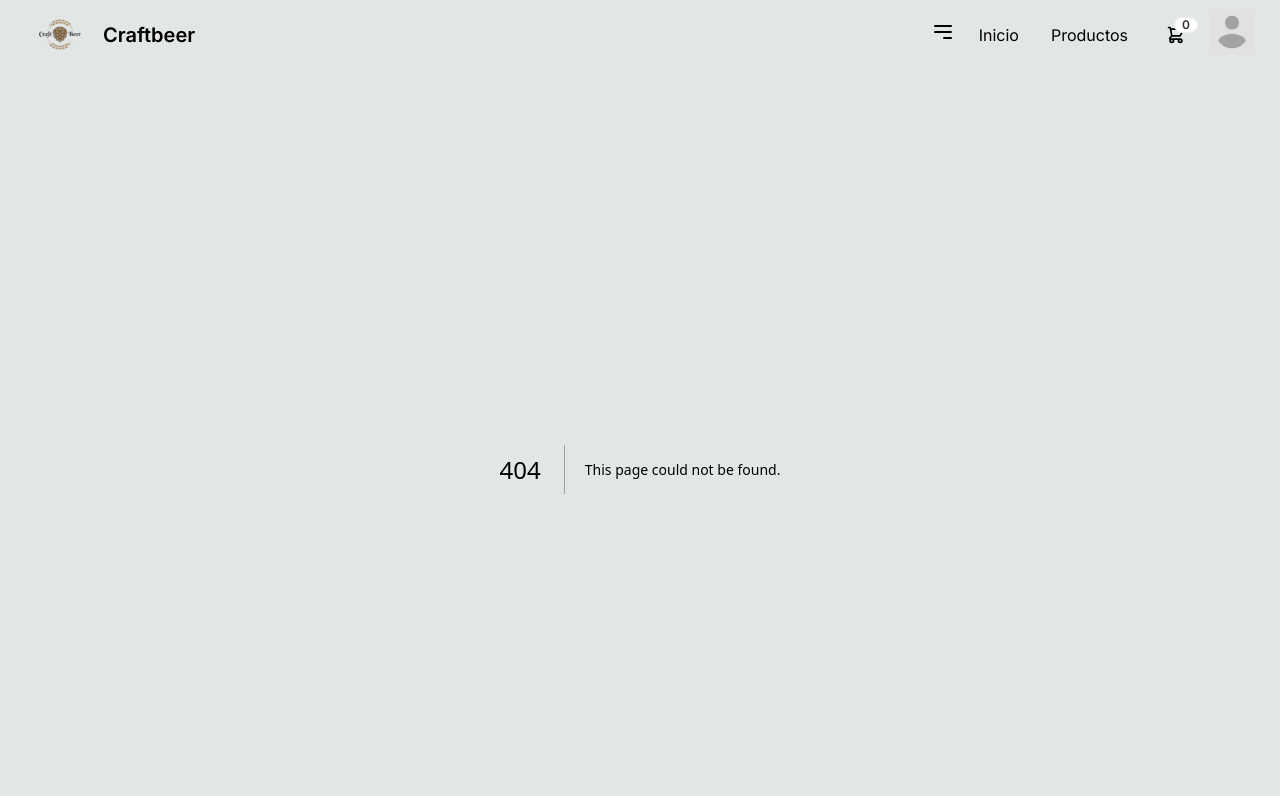
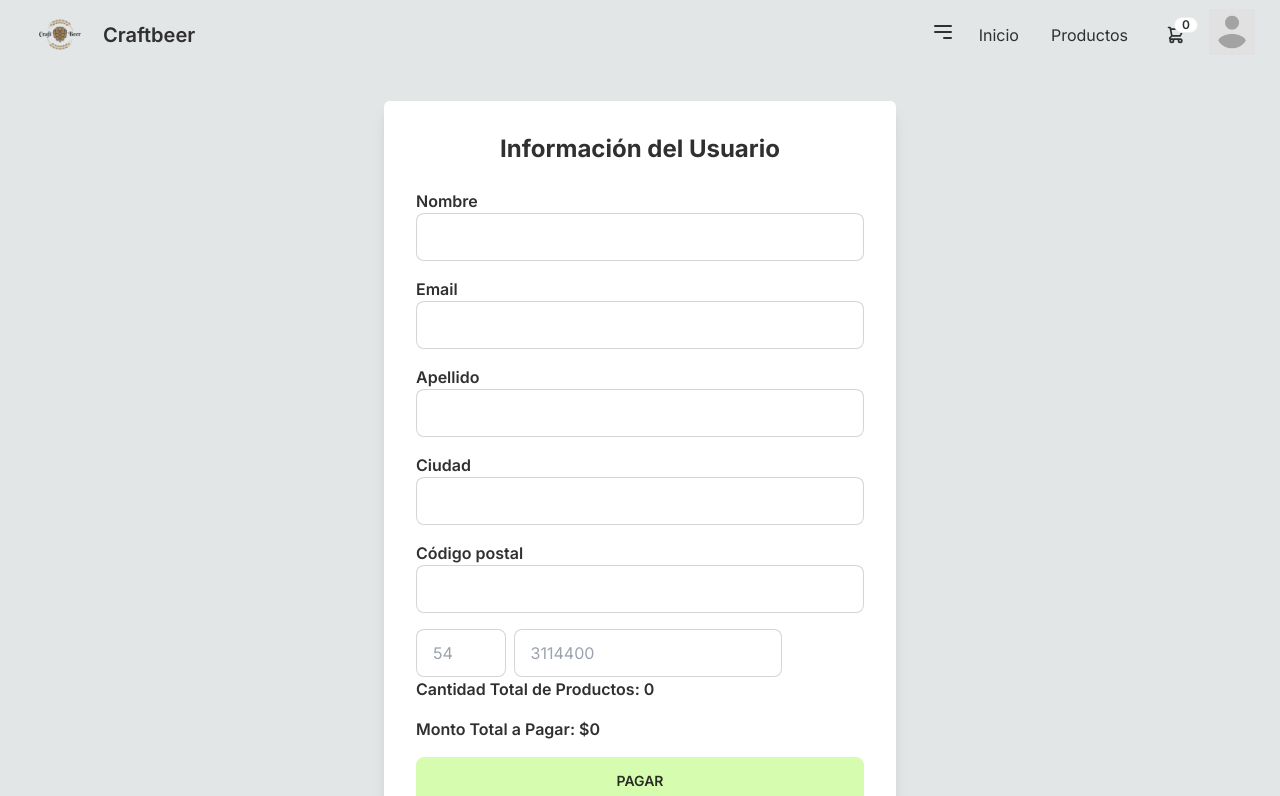
Before and after one commit to LksR-dev/ecommerce-front, a Next.js app: page /pay in a window 1280 px wide. Before the commit this address had no page. Shown: the top 796 px of the page. Built offline with nearby package versions, Linux system fonts and the light colour scheme.

Commit message:
add payment page and api integration

```diff
--- a/src/app/api/api.ts
+++ b/src/app/api/api.ts
@@ -1,6 +1,7 @@
 import { fetchApi } from "./fetchApi";
 
 export const getConfig = async (direction: string, token?: string) => {
+  console.log('token?',token)
   return await fetchApi(direction, {
     method: "get",
     headers: {
--- a/src/app/api/fetchApi.ts
+++ b/src/app/api/fetchApi.ts
@@ -9,8 +9,7 @@ export const fetchApi = async (direction: string, config: RequestOptions) => {
   //   process.env.NODE_ENV === "production"
   //     ? process.env.PRODUCTION_URL
   //     : "http://localhost:3001/api";
-  const BASE_API_URL = process.env.PRODUCTION_URL
-
+  const BASE_API_URL = "https://crud-nextjs-ts.vercel.app/api"
   const url = BASE_API_URL + direction;
   const fullConfig = {
     ...config,
--- a/src/app/api/index.ts
+++ b/src/app/api/index.ts
@@ -21,6 +21,15 @@ async function signUp(email: string, code:string) {
   }
 }
 
+async function getUserData(token:string) {
+  const response = await getConfig("/me", token);
+  if (!response.error) {
+    return { status: true, response };
+  } else {
+    return { status: false, error: response.error };
+  }
+}
+
 async function products(){
   const response = await getConfig("/products/search?limit=15&offset=0")
   if(!response.error){
@@ -39,4 +48,13 @@ async function getProduct(id:string){
   }
 }
 
-export { sendAuthCode, signUp, products, getProduct }
+async function goToPay(productsIDs: string[], token:string){
+  const response = await postConfig(`/order`, {productsIDs}, token)
+    if(!response.error){
+    return response.urlToRedirect;
+  } else {
+    throw new Error(response.error)
+  }
+}
+
+export { sendAuthCode, signUp, products, getProduct, getUserData, goToPay }
--- a/src/app/components/products/productCard.tsx
+++ b/src/app/components/products/productCard.tsx
@@ -10,7 +10,8 @@ export default async function ProductCard(){
     <div className="grid grid-cols-1 sm:grid-cols-2 gap-8 w-full">
       {allProducts.map((product:any)=>{
         const {fields, objectID} = product;
-        const {images, title, unit_price } = fields;
+        const {images, title, unit_price, description } = fields;
+
         return (
           <div key={objectID} className="card bg-base-100 shadow-xl">
             <Link href={'/product/'+objectID}>
@@ -24,7 +25,7 @@ export default async function ProductCard(){
                 <p className="font-bold">${unit_price}</p>
               </Link>
               <div className="card-actions">
-                <ProductButton product={{unit_price, title, id: objectID, img: images[0].url}}/>
+                <ProductButton product={{unit_price, title, id: objectID, img: images[0].url, description }}/>
               </div>
             </div>
           </div>
--- a/src/app/my-orders/page.tsx
+++ b/src/app/my-orders/page.tsx
@@ -3,10 +3,28 @@ import {ProductItem}  from '@/app/ui/addProductBtn'
 import Image from 'next/image'
 import Link from 'next/link'
 import {useGetCartCookies} from '@/app/hooks/index'
+import { useGetAuthToken } from '../hooks/token'
+import { useRouter } from 'next/navigation'
+import { useState } from 'react'
 
 
 export default function MyOrders(){
   const cartItems = useGetCartCookies().cartItems;
+  const router = useRouter()
+  const {token, hasToken} = useGetAuthToken();
+  const [showErrorCode, setShowErrorCode] = useState<boolean>(false);
+
+  const handlePayClick = () => {
+    if (hasToken) {
+      router.push('/pay')
+    } else {
+      setShowErrorCode(true);
+      setTimeout(()=>{
+        setShowErrorCode(false)
+      },5000)
+    }
+  }
+
   return (
     <div className="container mx-auto p-4">
       <h1 className="font-bold text-center mb-8 text-2xl">Mis Pedidos</h1>
@@ -25,9 +43,12 @@ export default function MyOrders(){
           </div>
         ))}
       </div>
-      <Link href='/pay'>
-        <button className='btn-circle bg-blue-600 w-96 mt-11 mx-auto'>Comprar ahora</button>
-      </Link>
+      <button className='btn-circle bg-blue-600 w-96 mt-11 mx-auto' onClick={handlePayClick}>Comprar ahora</button>
+      {showErrorCode &&
+        <div className="card bg-red-100 p-4 shadow rounded">
+          <h2 className="font-semibold text-lg mb-2">Error de autenticación</h2>
+          <p className="text-gray-600">Debes estar logueado para poder comprar.</p>
+        </div>}
     </div>
   );
 
--- /dev/null
+++ b/src/app/pay/page.tsx
@@ -0,0 +1,138 @@
+'use client'
+import { useState, useEffect } from 'react';
+import { getUserData, goToPay } from '../api';
+import { useGetAuthToken } from '../hooks/token';
+import { useGetCartCookies } from '@/app/hooks/index'
+import { ProductItem } from '@/app/ui/addProductBtn'
+import { useRouter } from 'next/navigation';
+
+interface UserInterface {
+  id: string;
+  email: string;
+  name: string;
+  surname: string;
+  phone: { areaCode: string; number: number };
+  identification: { type: string; number: string };
+  address: AddressInterface;
+}
+
+interface AddressInterface {
+  zipCode: string;
+  streetName: string;
+  cityName: string;
+  stateName: string;
+  streetNumber: number;
+  floor?: string;
+  apartment?: string;
+}
+
+export default function Pay() {
+  const { hasToken, token } = useGetAuthToken();
+  const [userData, setUserData] = useState<UserInterface | undefined>();
+  const [totalProducts, setTotalProducts] = useState<number>(0);
+  const [totalPriceProd, setTotalPriceProd] = useState<number>(0);
+  const {cartItems, totalItems, totalPrice} = useGetCartCookies()
+  const router = useRouter();
+
+  useEffect(() => {
+    const data = async () => {
+      if (hasToken) {
+        const userDataFounded = await (await getUserData(token)).response;
+        setUserData(userDataFounded);
+        setTotalProducts(totalItems);
+        setTotalPriceProd(totalPrice);
+      }
+    };
+    data();
+  }, []);
+
+  const handleSubmit = async (e: React.FormEvent) => {
+    e.preventDefault();
+    const productsIDsToSend = cartItems.map((item:ProductItem)=> item.id);
+    const response = await goToPay(productsIDsToSend, token)
+    router.push(response)
+  }
+
+  return (
+    <div className="flex justify-center items-center h-screen">
+      <div className="max-w-lg p-8 bg-white shadow-lg rounded-md">
+        <h1 className="text-2xl font-bold mb-6 text-center">Información del Usuario</h1>
+        <form onSubmit={handleSubmit}>
+          <div className="mb-4">
+            <label htmlFor="name" className="font-semibold">Nombre</label>
+            <input
+              type="text"
+              id="name"
+              className="input input-bordered w-full"
+              defaultValue={userData?.name || ''}
+              required
+            />
+          </div>
+          <div className="mb-4">
+            <label htmlFor="email" className="font-semibold">Email</label>
+            <input
+              type="email"
+              id="email"
+              className="input input-bordered w-full"
+              defaultValue={userData?.email || ''}
+              required
+            />
+          </div>
+          <div className="mb-4">
+            <label htmlFor="surname" className="font-semibold">Apellido</label>
+            <input
+              type="text"
+              id="surname"
+              className="input input-bordered w-full"
+              defaultValue={userData?.surname || ''}
+              required
+            />
+          </div>
+          <div className="mb-4">
+            <label htmlFor="cityName" className="font-semibold">Ciudad</label>
+            <input
+              type="text"
+              id="cityName"
+              className="input input-bordered w-full"
+              defaultValue={userData?.address.cityName || ''}
+              required
+            />
+          </div>
+          <div className="mb-4">
+            <label htmlFor="zipCode" className="font-semibold">Código postal</label>
+            <input
+              type="text"
+              id="zipCode"
+              className="input input-bordered w-full"
+              defaultValue={userData?.address.zipCode || ''}
+              required
+            />
+          </div>
+          <div className="flex">
+            <input
+              type="string"
+              defaultValue={userData?.phone?.areaCode}
+              placeholder={userData?.phone?.areaCode ? userData?.phone?.areaCode : "54"}
+              className="input input-bordered mr-2 w-1/5"
+              required
+            />
+            <input
+              type="string"
+              defaultValue={userData?.phone?.number}
+              placeholder='3114400'
+              className="input input-bordered"
+              required
+            />
+          </div>
+          <div className="mb-4">
+            <p className="font-semibold">Cantidad Total de Productos: {totalProducts}</p>
+          </div>
+          <div className="mb-4">
+            <p className="font-semibold">Monto Total a Pagar: ${totalPriceProd}</p>
+          </div>
+          <button type="submit" className="btn btn-primary w-full">Pagar</button>
+        </form>
+      </div>
+    </div>
+  )
+}
--- /dev/null
+++ b/src/app/pay/pending/page.tsx
@@ -0,0 +1,7 @@
+export default function PaymentPending(){
+  return (
+    <div>
+      <h2>El pago esta pendiente</h2>
+    </div>
+  )
+}
--- /dev/null
+++ b/src/app/pay/success/page.tsx
@@ -0,0 +1,7 @@
+export default function PaymentSuccess(){
+  return (
+    <div>
+      <h2>El pago ha sido realizado con exito</h2>
+    </div>
+  )
+}
--- a/src/app/ui/addProductBtn.tsx
+++ b/src/app/ui/addProductBtn.tsx
@@ -3,18 +3,12 @@ import { useRecoilState } from 'recoil';
 import { cartItemsState, totalItemsState, totalPriceState } from '../lib/cartState';
 import { useEffect } from 'react';
 import Cookies from 'js-cookie';
-
-interface ProductImage {
-  thumbnails: {};
-  url: string;
-}
-
-
 export interface ProductItem {
   unit_price: number;
   title: string;
   id:string;
   img: string;
+  description: string;
 }
 
 function ProductButton({ product }:{product: ProductItem}) {
```
